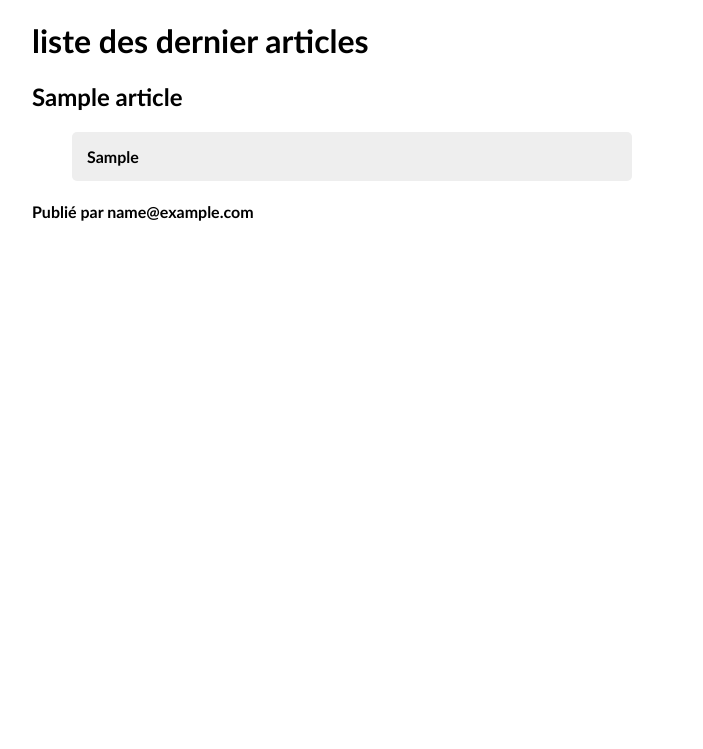
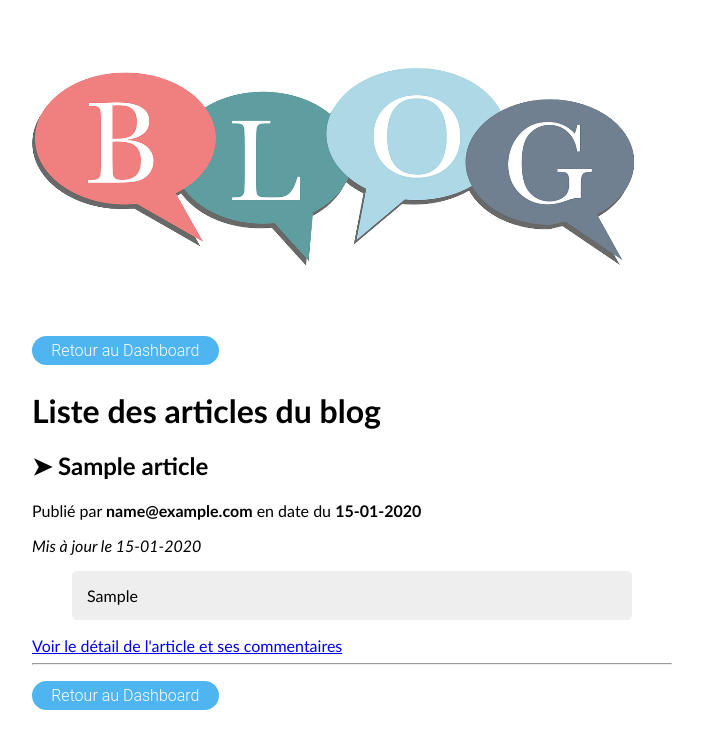
Before and after one commit to Loyd06/BlogV3, a PHP site: page /liste_article.php in a window 1280 px wide. Shown: the top 749 px of the page, without its empty margins (288-991 px from the left). Run offline with PHP 8.4, Linux system fonts and the light colour scheme; tables that the repository leaves empty hold one stand-in row (values such as "Sample post").

Commit message:
finalisation liste_article.php

```diff
--- a/liste_article.php
+++ b/liste_article.php
@@ -1,4 +1,4 @@
-<?php session_start();?>
+<?php session_start(); ?>
 
 <!DOCTYPE html>
 <html lang="en">
@@ -6,29 +6,30 @@
     <meta charset="UTF-8">
     <meta http-equiv="X-UA-Compatible" content="IE=edge">
     <meta name="viewport" content="width=device-width, initial-scale=1.0">
-    <title>Liste des articles de Blog</title>
-    <link href= "styles.css" rel="stylesheet"/>
+    <title>Liste des articles du blog</title>
+    <link href="styles.css" rel="stylesheet">
 </head>
 <body>
-
+<p><img src="blog.png"></p>
 <?php
 include_once('utils.php');
 
- // Connexion à la base de donnée :
- require_once('bdd.php');
+// connexion à la base
+
 try {
+    include_once('bdd.php');
     $bdd_options = ["PDO::ATTR_ERR_MODE" => PDO::ERRMODE_EXCEPTION];
     $bdd = new PDO("mysql:host=localhost;dbname=$db_name;port=$db_port", $db_user, $db_pass, $bdd_options);
-
 } catch(Exception $e) {
+    // On affiche les erreurs relative à la BDD SEULEMENT EN DEV!!!!!!
     echo $e->getMessage();
+    http_response_code(500);
     exit;
 }
-// Récupération des articles en base
 
-// Étape 3 récupération de l'utilisateur (*) à partir de son email
+// récupération des articles triés par ordre décroissant
 
-$rqt = "SELECT utilisateur.email, article.* FROM utilisateur JOIN article ON utilisateur.id=article.id_utilisateur ORDER BY created_at DESC";
+$rqt = "SELECT utilisateur.email, article.* FROM utilisateur JOIN article ON utilisateur.id = article.id_utilisateur ORDER BY created_at DESC";
 try {
 
     $requete_preparee = $bdd->prepare($rqt);
@@ -42,9 +43,25 @@ try {
 }
 
 // Affichage des données
-echo '<h1>liste des dernier articles</h1>';
-foreach ($articles as $article){
-    echo "<h2>{$article['titre']}</h2>";
-    echo "<h4><blockquote><p>{$article['corps']}</p></blockquote></h4>";
-    echo "<h4>Publié par {$article['email']}</h4>";
+echo '<p><a class="button" href="dashboard.php">Retour au Dashboard</a></p>';
+echo '<h1>Liste des articles du blog</h1>';
+
+foreach($articles as $article) {
+    echo "<h2>➤ {$article['titre']}</h2>";
+
+
+    $date = date("d-m-Y", strtotime($article['created_at']));
+    echo "<p>Publié par <strong>{$article['email']}</strong> en date du <strong>$date</strong></p>";
+
+    if (!empty($article['updated_at'])) {
+        $date = date("d-m-Y", strtotime($article['updated_at']));
+        echo "<p><em>Mis à jour le $date</em></p>";
     }
+    $corps=substr($article['corps'],0,150);
+    echo "<blockquote><p>$corps</p></blockquote>";
+    echo "<a href='detail_article.php?id={$article['id']}'>Voir le détail de l'article et ses commentaires</a>";
+    echo '<hr>';
+}?>
+<p><a class="button" href='dashboard.php'>Retour au Dashboard</a></p>
+</body>
+</html>
--- a/styles.css
+++ b/styles.css
@@ -11,3 +11,26 @@ blockquote p {
     background: #eee;
     border-radius: 5px;
 }
+a.button{
+    display:inline-block;
+    padding:0.3em 1.2em;
+    margin:0 0.3em 0.3em 0;
+    border-radius:2em;
+    box-sizing: border-box;
+    text-decoration:none;
+    font-family:'Roboto',sans-serif;
+    font-weight:300;
+    color:#FFFFFF;
+    background-color:#4eb5f1;
+    text-align:center;
+    transition: all 0.2s;
+}
+a.button:hover{
+    background-color:#4095c6;
+}
+    @media all and (max-width:30em){
+    a.button{
+    display:block;
+    margin:0.2em auto;
+    }
+}
```
Also changed, not shown: saisir_commentaire.php (added, +15 -0 lines), README.md, blog.png (added). Lines whose indentation alone changed are shown as unchanged.
